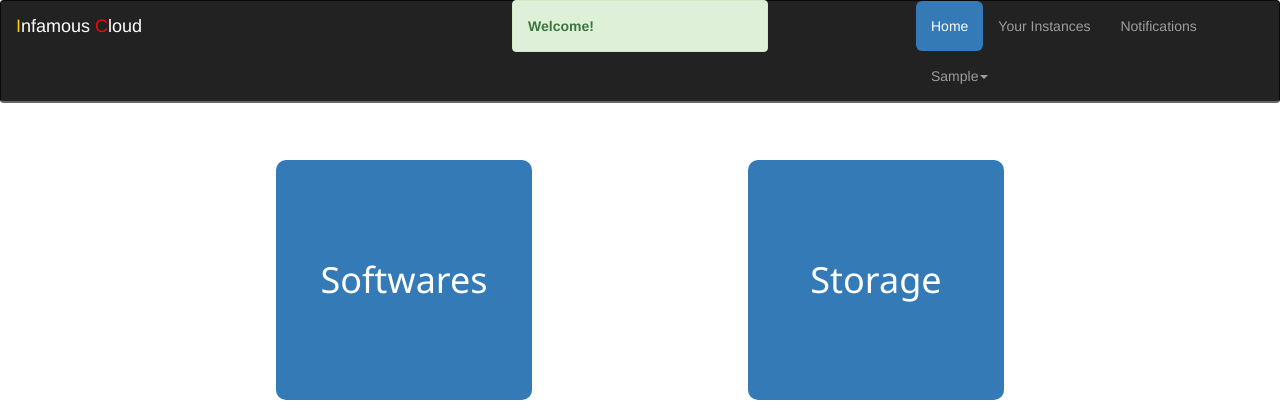
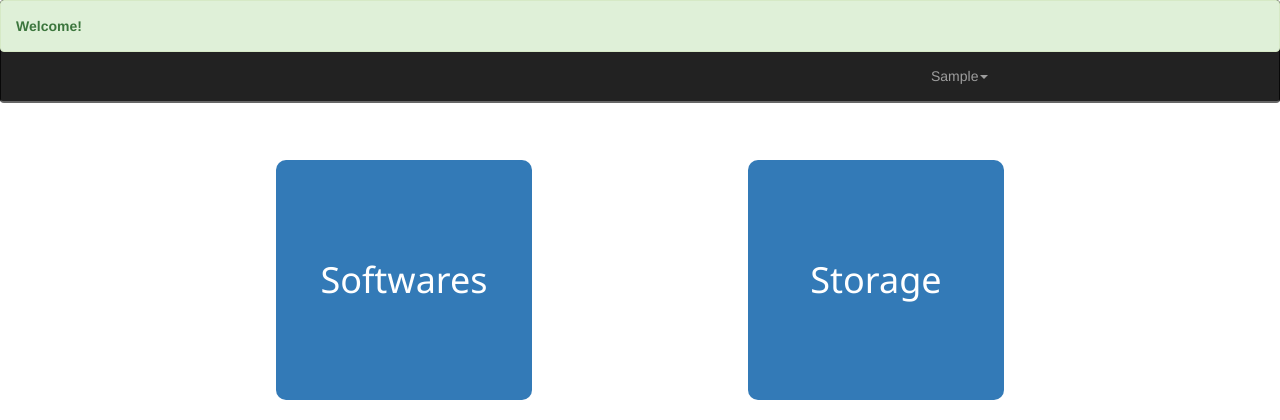
Before and after one commit to adityaup22/Cloop, a PHP site: page /services.php in a window 1280 px wide. Shown: the top 420 px of the page. Run offline with PHP 8.4, Linux system fonts and the light colour scheme; the visitor is signed in with stand-in values (Sample User, id 1).

Commit message:
msg,services
Fixing your mistake

```diff
--- a/css/home.css
+++ b/css/home.css
@@ -21,8 +21,8 @@
 	position:absolute;
 	top:0%;
 
-	width:20%;
+	width:1000%;
 
-	left:40%;
+	left:0%;
 
 	}
--- a/css/instance.css
+++ b/css/instance.css
@@ -18,9 +18,9 @@ td{
 	position:absolute;
 	top:0%;
 
-	width:20%;
+	width:100%;
 
-	left:40%;
+	left:0%;
 
 	}
 .launch{
--- a/css/services.css
+++ b/css/services.css
@@ -59,8 +59,8 @@ img{
 	position:absolute;
 	top:0%;
 
-	width:20%;
+	width:100%;
 
-	left:40%;
+	left:0%;
 
 	}
--- a/js/home.js
+++ b/js/home.js
@@ -3,7 +3,7 @@ $ (function(){
 	x.hide();
 
 	x.fadeIn("fast","swing");
-	x.animate({top:'8%'},"slow");
+	x.animate({top:'9%'},"slow");
 
 	x.fadeOut(2000,"swing");
 	x.animate({top:'0%'},"slow");
--- a/js/instance.js
+++ b/js/instance.js
@@ -4,7 +4,7 @@ $ (function(){
 	x.hide();
 
 	x.fadeIn("slow","swing");
-	x.animate({top:'8%'},"slow");
+	x.animate({top:'9%'},"slow");
 
 	x.fadeOut(2000,"swing");
 	x.animate({top:'0%'},"slow");
--- a/js/services.js
+++ b/js/services.js
@@ -3,7 +3,7 @@ $ (function(){
 	x.hide();
 
 	x.fadeIn("slow","swing");
-	x.animate({top:'8%'},"slow");
+	x.animate({top:'9%'},"slow");
 
 	x.fadeOut(2000,"swing");
 	x.animate({top:'0%'},"slow");
--- a/services.php
+++ b/services.php
@@ -195,9 +195,8 @@ confirm_logged_in();
 
   <label for="os_name">Name</label>
 
-  <input type="text" name='instance_name'class="form-control" id="os_name">
-  <input type="text" class="form-control" placeholder="Enter Name for your OS" id="os_name>
-</div>
+
+  <input type="text" placeholder="Enter the name for the OS" class="form-control" name="name" />
         <h2>Flavours</h2>
   <table class="table table-hover">
     <thead>
```
